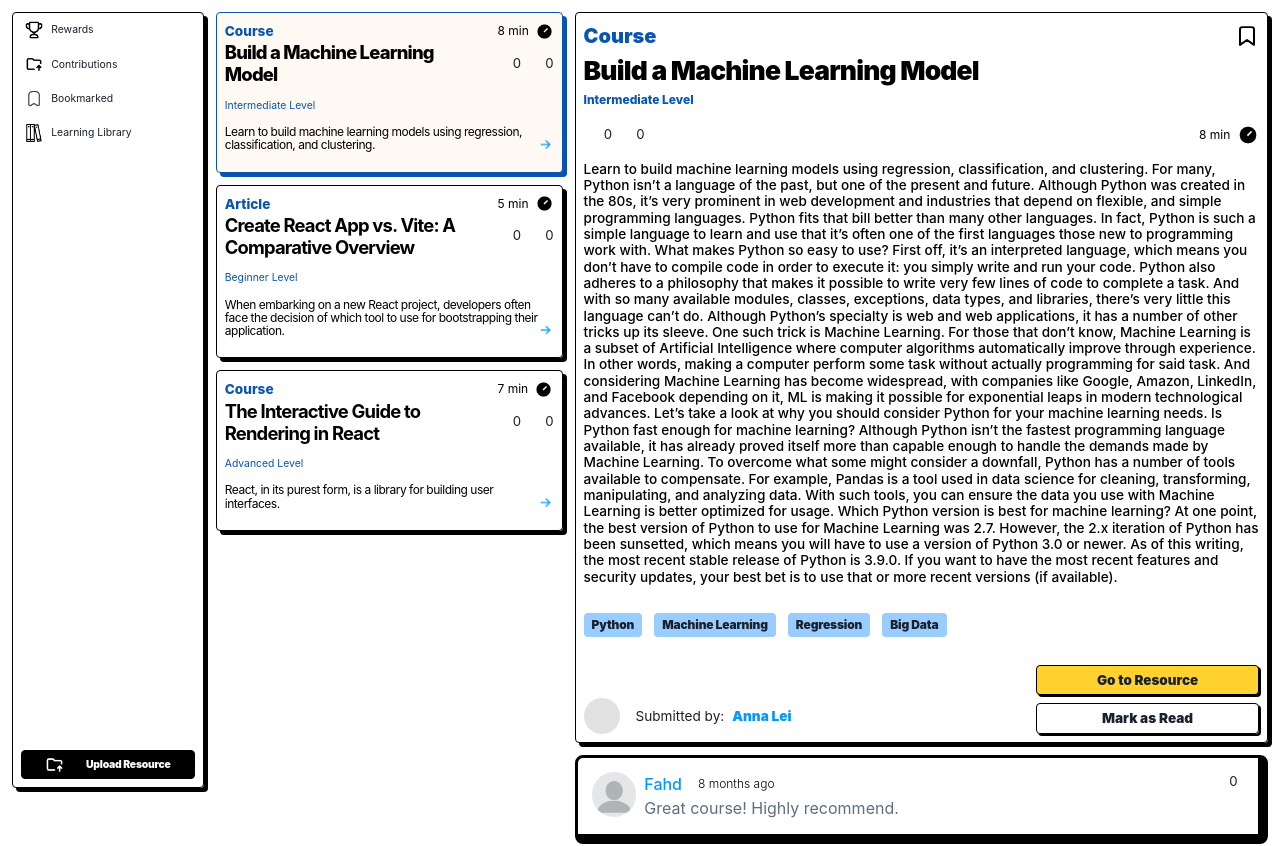
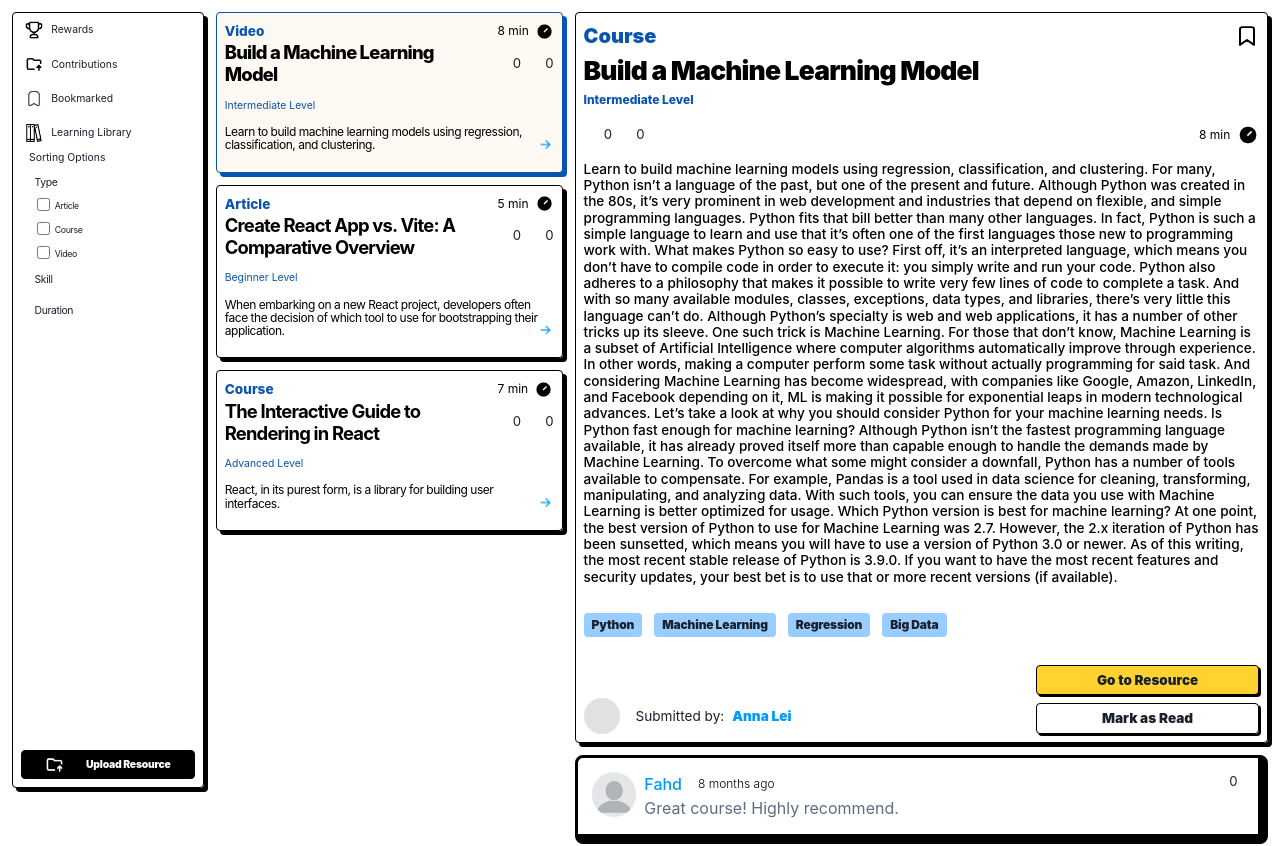
Before and after one commit to makeitMVPadmin/P4_Member_Achievement, a React (Create React App) app: page /resource in a window 1280 px wide. Shown: the top 846 px of the page. Built offline with nearby package versions, Linux system fonts and the light colour scheme; some icons are missing.

Commit message:
created filtering by type functionality

```diff
--- a/src/components/NavBar/NavBar.jsx
+++ b/src/components/NavBar/NavBar.jsx
@@ -8,9 +8,12 @@ import { NavLink, useNavigate, useLocation } from "react-router-dom";
 import SubmissionDrawer from "../../components/SubmissionForm/SubmissionDrawer"
 import "./NavBar.scss";
 
-export default function NavBar({ onCategoryChange }) {
+export default function NavBar({ onCategoryChange, onTypeChange }) {
   const [isLibraryOpen, setIsLibraryOpen] = useState(false);
   const [category, setCategory] = useState("All");
+  const [types, setTypes] = useState([]);
+  // const [skill, setSkill] = useState('');
+  // const [tag, setTags] = useState('')
 
   const location = useLocation();
   const navigate = useNavigate();
@@ -22,6 +25,8 @@ export default function NavBar({ onCategoryChange }) {
     setCategory("All")
     setIsLibraryOpen(!isLibraryOpen);
   };
+
+
 
   const handleMouseEnter = () => {
     setIsLibraryOpen(true);
@@ -38,6 +43,21 @@ export default function NavBar({ onCategoryChange }) {
     setCategory(category);
   }
 
+  const handleSelectType = (type) => {
+    if (location.pathname != "/resource") {
+      navigate("/resource")
+    }
+    const currentTypes = types.includes(type)
+      ? types.filter(t => t !== type) : [...types, type]
+
+    if (typeof onTypeChange === 'function') {
+      onTypeChange(currentTypes);
+    }
+
+    console.log(currentTypes)
+
+    setTypes(currentTypes);
+  }
   const checkLocation = () => {
     if (location.pathname != "/resource") {
       navigate("/resource")
@@ -83,8 +103,33 @@ export default function NavBar({ onCategoryChange }) {
             <li className={`nav__library-subitem ${category === "UX/UI Design" ? "active" : ""}`} onClick={() => handleSelectCategory("UX/UI Design")}>UX/UI Design</li>
             <li className={`nav__library-subitem ${category === "Product" ? "active" : ""}`} onClick={() => handleSelectCategory("Product")}>Product</li>
             <li className={`nav__library-subitem ${category === "Data Science" ? "active" : ""}`} onClick={() => handleSelectCategory("Data Science")}>Data Science</li>
+
           </ul>
         )}
+        <ul className="nav__sorting">
+          <p className="nav__item-name">Sorting Options</p>
+          <li className="nav__sorting-item nav__sorting-types">
+            <p className="nav__sorting-type">Type</p>
+            <div>
+              <input id="article" type="checkbox" className={`nav__sorting-checkbox ${types.includes("Article") ? "active" : ""}`} onClick={() => handleSelectType("Article")} />
+              <label htmlFor="article" className="nav__sorting-subitem">Article</label>
+            </div>
+            <div>
+              <input id="course" type="checkbox" className={`nav__sorting-checkbox ${types.includes("Course") ? "active" : ""}`} onClick={() => handleSelectType("Course")} />
+              <label htmlFor="course" className="nav__sorting-subitem">Course</label>
+            </div>
+            <div>
+              <input id="video" type="checkbox" className={`nav__sorting-checkbox ${types.includes("Video") ? "active" : ""}`} onClick={() => handleSelectType("Video")} />
+              <label htmlFor="video" className="nav__sorting-subitem">Video</label>
+            </div>
+          </li>
+          <li className="nav__sorting-item">
+            <p className="nav__library-subitem">Skill</p>
+          </li>
+          <li className="nav__sorting-item">
+            <p className="nav__library-subitem">Duration</p>
+          </li>
+        </ul>
       </div>
       <div className="nav__container-bottom">
         {/* replace button with submission drawer to connect  */}
--- a/src/components/NavBar/NavBar.scss
+++ b/src/components/NavBar/NavBar.scss
@@ -94,4 +94,35 @@
       }
     }
   }
+
+  &__sorting {
+    &-item {
+      list-style-type: none;
+      padding-left: 0.5rem;
+    }
+
+    &-types {
+      display: flex;
+      flex-direction: column;
+    }
+
+    &-type {
+      font-size: 0.65rem;
+      letter-spacing: -0.025rem;
+      margin: 0.25rem 0 0 0;
+      padding: 0.35rem;
+      padding-bottom: 0;
+    }
+
+    &-subitem {
+      font-size: 0.55rem;
+      letter-spacing: -0.025rem;
+      padding-left: 0.3rem;
+    }
+
+    &-checkbox {
+      vertical-align: middle;
+      margin-left: 0.5rem;
+    }
+  }
 }
--- a/src/data/resource.json
+++ b/src/data/resource.json
@@ -1,7 +1,7 @@
 [
   {
     "id": "1",
-    "type": "Course",
+    "type": "Video",
     "duration": "8 min",
     "title": "Build a Machine Learning Model",
     "level": "Intermediate Level",
--- a/src/pages/ResourcePage/ResourcePage.jsx
+++ b/src/pages/ResourcePage/ResourcePage.jsx
@@ -16,6 +16,7 @@ export default function ResourcePage() {
   const [savedBookmarks, setSavedBookmarks] = useState([]);
   const [isBookmarked, setIsBookmarked] = useState(false);
   const [category, setCategory] = useState("All");
+  const [type, setType] = useState([])
   const [activeResourceId, setActiveResourceId] = useState(null);
   // const [comments, setComments] = useState([]);
 
@@ -41,12 +42,17 @@ export default function ResourcePage() {
     }
   }, [selectedResource.id]);
 
-  const filteredResources =
-    category === "All"
-      ? resources
-      : resources.filter((resource) =>
-          [resource.discipline].includes(category)
-        );
+  const filteredResources = resources.filter((resource) => {
+    const currentCategory = category === "All" || resource.discipline === category;
+    const currentType = type.length === 0 || type.includes(resource.type);
+    return currentCategory && currentType;
+  })
+
+  // category === "All"
+  //   ? resources
+  //   : resources.filter((resource) =>
+  //     [resource.discipline].includes(category)
+  //   );
 
   const handleToggleBookmarked = () => {
     const newBookmarkedState = !isBookmarked;
@@ -82,7 +88,7 @@ export default function ResourcePage() {
   return (
     <div className="resource__container">
       <div className="resource__navbar-container">
-        <NavBar onCategoryChange={setCategory} />
+        <NavBar onCategoryChange={setCategory} onTypeChange={setType} />
       </div>
       <div className="resource__cards">
         <ResourceList
@@ -97,7 +103,7 @@ export default function ResourcePage() {
           handleToggleBookmarked={handleToggleBookmarked}
           savedBookmarks={savedBookmarks}
           isBookmarked={isBookmarked}
-          // comments={comments}
+        // comments={comments}
         />
       </div>
     </div>
```
